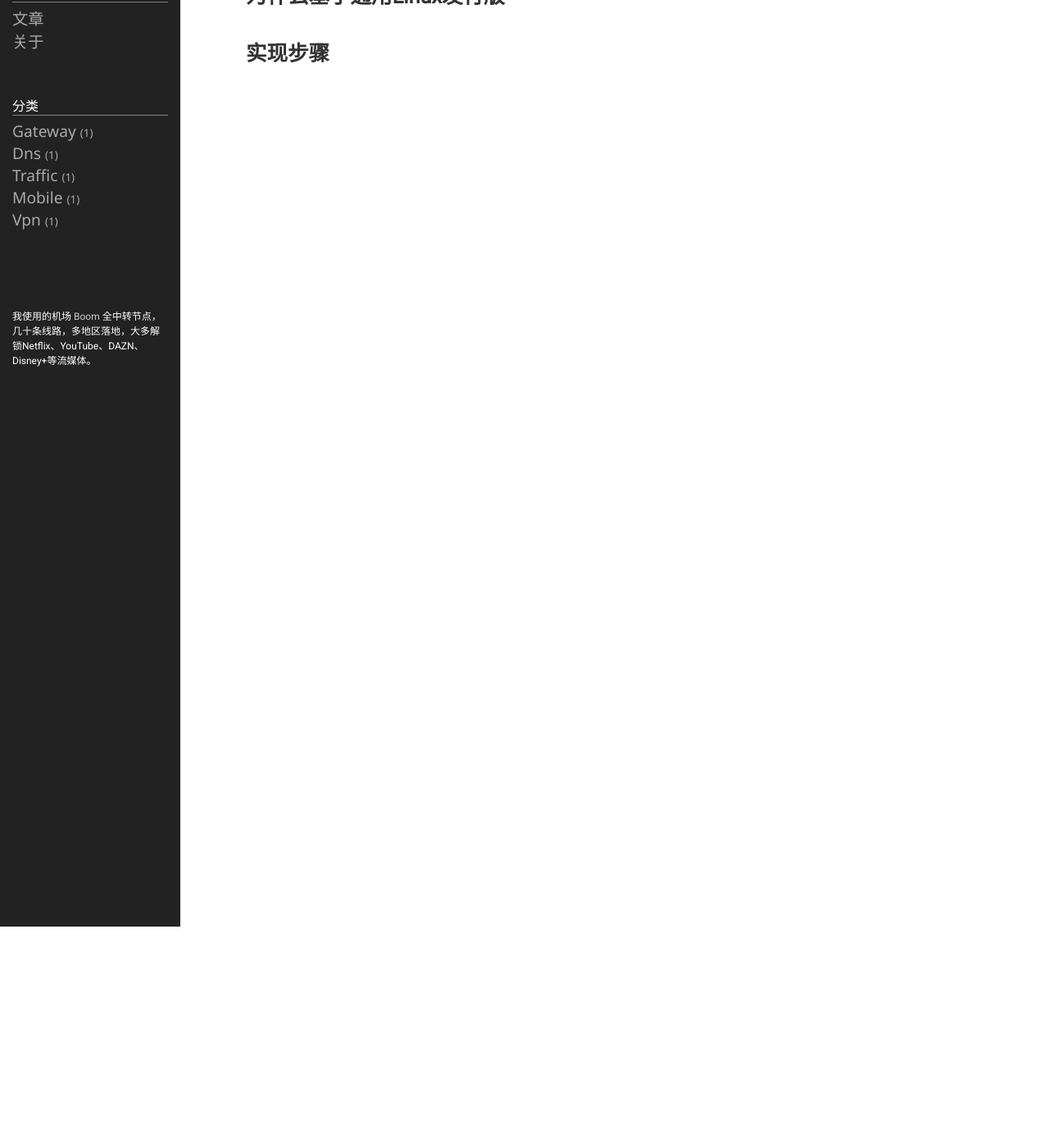
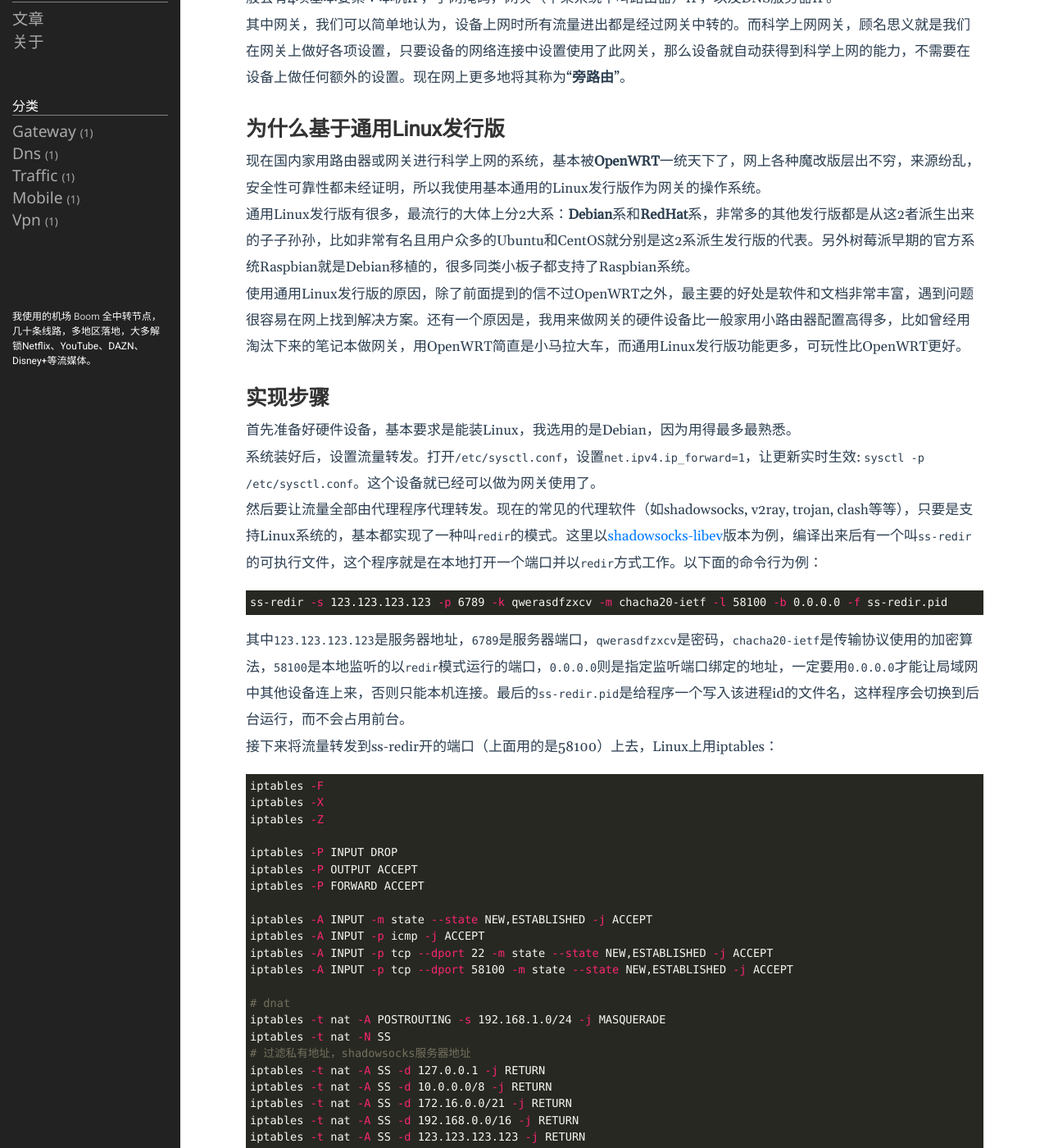
Before and after one commit to missdeer/climbover, a Jekyll site: the page built from _posts/2022-04-27-gateway.md, in a window 1280 px wide and 1400 px high, scrolled down 270 px. Shown: the whole window at 82% size. Built offline with Jekyll 4.4.1, drawn with Linux system fonts in a browser that asks for light colours; some of the changed text lies outside the part shown.

Commit message:
add new post

````diff
--- a/_posts/2022-04-27-gateway.md
+++ b/_posts/2022-04-27-gateway.md
@@ -6,6 +6,74 @@ category: gateway
 ---
 # 什么是科学上网网关
 
+设备无论是电脑还是手机，要上网就需要网络连接，在一个正常可用的网络连接中，无论是自动获取还是手动配置，一般会有4项基本要素：本机IP，子网掩码，网关（苹果系统中叫路由器）IP，以及DNS服务器IP。
+
+其中网关，我们可以简单地认为，设备上网时所有流量进出都是经过网关中转的。而科学上网网关，顾名思义就是我们在网关上做好各项设置，只要设备的网络连接中设置使用了此网关，那么设备就自动获得到科学上网的能力，不需要在设备上做任何额外的设置。现在网上更多地将其称为“**旁路由**”。
+
 # 为什么基于通用Linux发行版
 
+现在国内家用路由器或网关进行科学上网的系统，基本被**OpenWRT**一统天下了，网上各种魔改版层出不穷，来源纷乱，安全性可靠性都未经证明，所以我使用基本通用的Linux发行版作为网关的操作系统。
+
+通用Linux发行版有很多，最流行的大体上分2大系：**Debian**系和**RedHat**系，非常多的其他发行版都是从这2者派生出来的子子孙孙，比如非常有名且用户众多的Ubuntu和CentOS就分别是这2系派生发行版的代表。另外树莓派早期的官方系统Raspbian就是Debian移植的，很多同类小板子都支持了Raspbian系统。
+
+使用通用Linux发行版的原因，除了前面提到的信不过OpenWRT之外，最主要的好处是软件和文档非常丰富，遇到问题很容易在网上找到解决方案。还有一个原因是，我用来做网关的硬件设备比一般家用小路由器配置高得多，比如曾经用淘汰下来的笔记本做网关，用OpenWRT简直是小马拉大车，而通用Linux发行版功能更多，可玩性比OpenWRT更好。
+
 # 实现步骤
+
+首先准备好硬件设备，基本要求是能装Linux，我选用的是Debian，因为用得最多最熟悉。
+
+系统装好后，设置流量转发。打开`/etc/sysctl.conf`，设置`net.ipv4.ip_forward=1`，让更新实时生效: `sysctl -p /etc/sysctl.conf`。这个设备就已经可以做为网关使用了。
+
+然后要让流量全部由代理程序代理转发。现在的常见的代理软件（如shadowsocks, v2ray, trojan, clash等等），只要是支持Linux系统的，基本都实现了一种叫`redir`的模式。这里以[shadowsocks-libev](https://github.com/shadowsocks/shadowsocks-libev)版本为例，编译出来后有一个叫`ss-redir`的可执行文件，这个程序就是在本地打开一个端口并以`redir`方式工作。以下面的命令行为例：
+
+```shell
+ss-redir -s 123.123.123.123 -p 6789 -k qwerasdfzxcv -m chacha20-ietf -l 58100 -b 0.0.0.0 -f ss-redir.pid
+```
+
+其中`123.123.123.123`是服务器地址，`6789`是服务器端口，`qwerasdfzxcv`是密码，`chacha20-ietf`是传输协议使用的加密算法，`58100`是本地监听的以`redir`模式运行的端口，`0.0.0.0`则是指定监听端口绑定的地址，一定要用`0.0.0.0`才能让局域网中其他设备连上来，否则只能本机连接。最后的`ss-redir.pid`是给程序一个写入该进程id的文件名，这样程序会切换到后台运行，而不会占用前台。
+
+接下来将流量转发到ss-redir开的端口（上面用的是58100）上去，Linux上用iptables：
+
+```shell
+iptables -F
+iptables -X
+iptables -Z
+
+iptables -P INPUT DROP
+iptables -P OUTPUT ACCEPT
+iptables -P FORWARD ACCEPT
+
+iptables -A INPUT -m state --state NEW,ESTABLISHED -j ACCEPT
+iptables -A INPUT -p icmp -j ACCEPT
+iptables -A INPUT -p tcp --dport 22 -m state --state NEW,ESTABLISHED -j ACCEPT
+iptables -A INPUT -p tcp --dport 58100 -m state --state NEW,ESTABLISHED -j ACCEPT
+
+# dnat
+iptables -t nat -A POSTROUTING -s 192.168.1.0/24 -j MASQUERADE
+iptables -t nat -N SS
+# 过滤私有地址，shadowsocks服务器地址
+iptables -t nat -A SS -d 127.0.0.1 -j RETURN
+iptables -t nat -A SS -d 10.0.0.0/8 -j RETURN
+iptables -t nat -A SS -d 172.16.0.0/21 -j RETURN
+iptables -t nat -A SS -d 192.168.0.0/16 -j RETURN
+iptables -t nat -A SS -d 123.123.123.123 -j RETURN
+
+# 过滤中国ip地址，网上搜一下“中国ip段"
+iptables -t nat -A SS -d 58.14.0.0/15 -j RETURN
+iptables -t nat -A SS -d 58.16.0.0/13 -j RETURN
+iptables -t nat -A SS -d 58.24.0.0/15 -j RETURN
+
+# 所有其他的ip，都提交给shadowsocks
+iptables -t nat -A SS -p tcp -j REDIRECT --to-port 58100
+
+# 使用SS链，其他设备走PREROUTING链
+iptables -t nat -A PREROUTING -p tcp -j SS
+# 使用SS链，自己走OUTPUT链
+iptables -t nat -A OUTPUT -p tcp -j SS
+```
+
+中间有一段中国IP地址的，以后有一篇专门讲流量分流的文章仔细讲一下怎么弄，这里可以先不管。
+
+最后，把家里所有要翻墙的设备都在网关一项里填成此设备的IP。比较方便的做法是，在DHCP那里就直接返回这个IP当网关，但要注意把这个设备的网络连接里设成手动设置信息，此设备的网关仍然是原来路由器的IP，不能被DHCP里自动获取的冲掉。
+
+到此为止，基本实现了所有设备自动获得流量科学上网的能力。但还有一个DNS污染的问题没有解决，如果某个域名是被污染的，那仍然不能正常访问，下一篇文章将解决这个问题。
````
